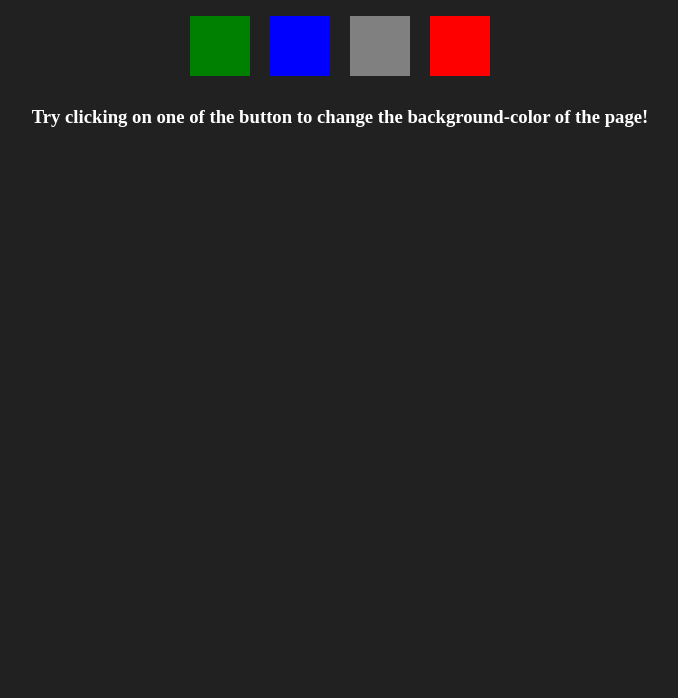
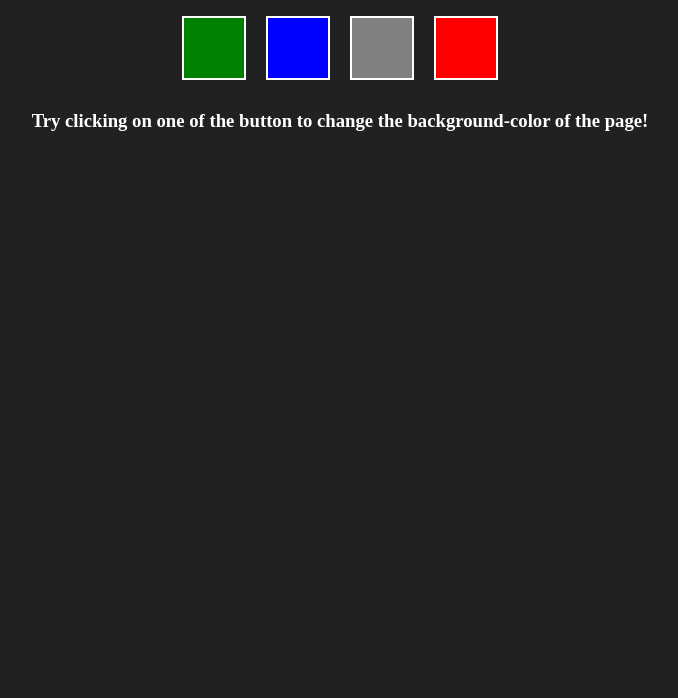
Before and after one commit to RtkMor/3--Javascript-Tutorial, a plain HTML site: page 05_projects/1-colorChanger/index.html in a window 1280 px wide. Shown: the part 102-800 px from the top of the page, without its empty margins (300-978 px from the left). Drawn offline with Linux system fonts and the light colour scheme.

Commit message:
change color project completed

```diff
--- a/05_projects/1-colorChanger/styles.css
+++ b/05_projects/1-colorChanger/styles.css
@@ -20,12 +20,11 @@ h3{
     min-width: 40px;
     padding: 10px;
     margin: 10px;
+    border: 2px solid white;
 }
 
 .green{
     background-color: green;
-    border: white;
-    border-width: 10px;
 }
 
 .blue{
```
